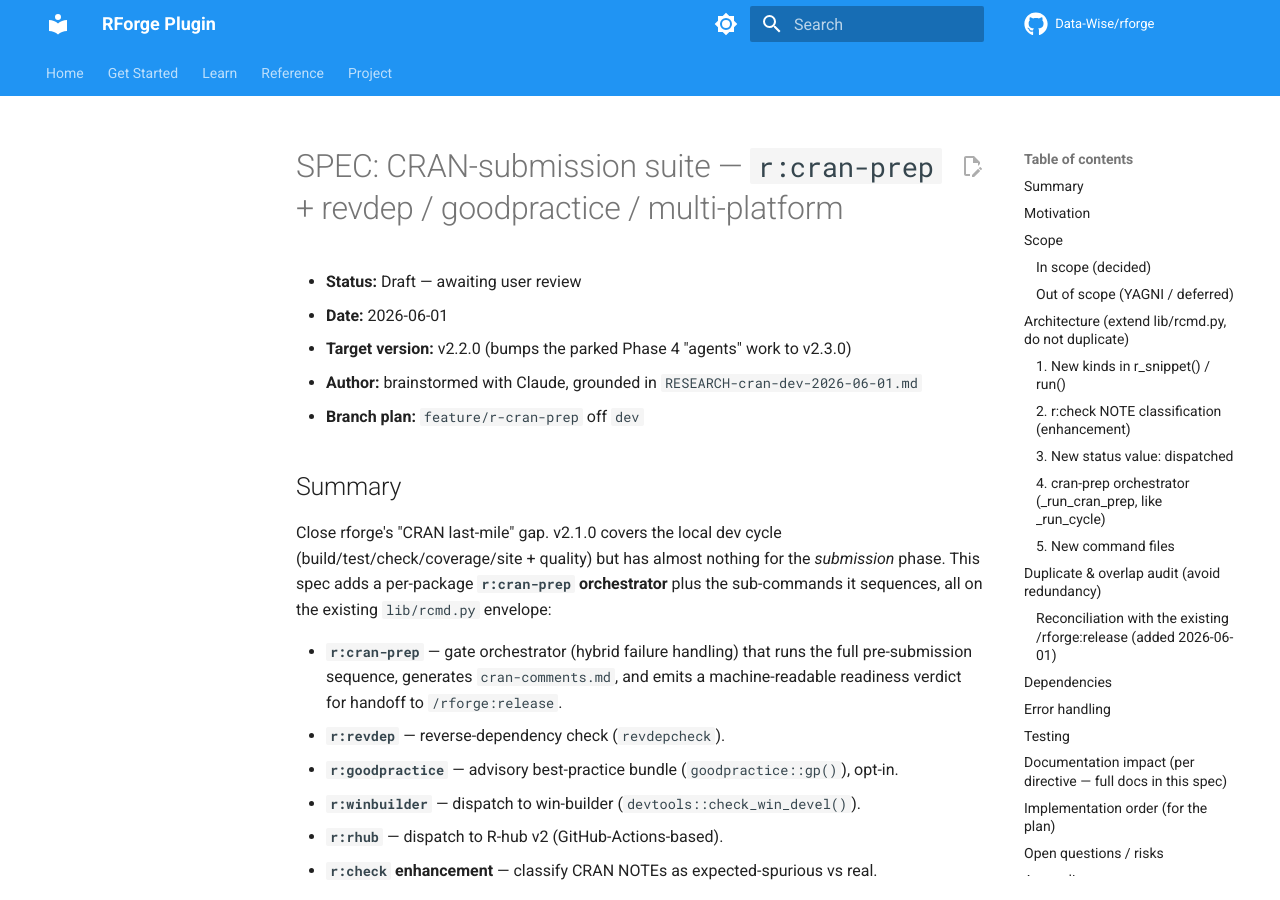
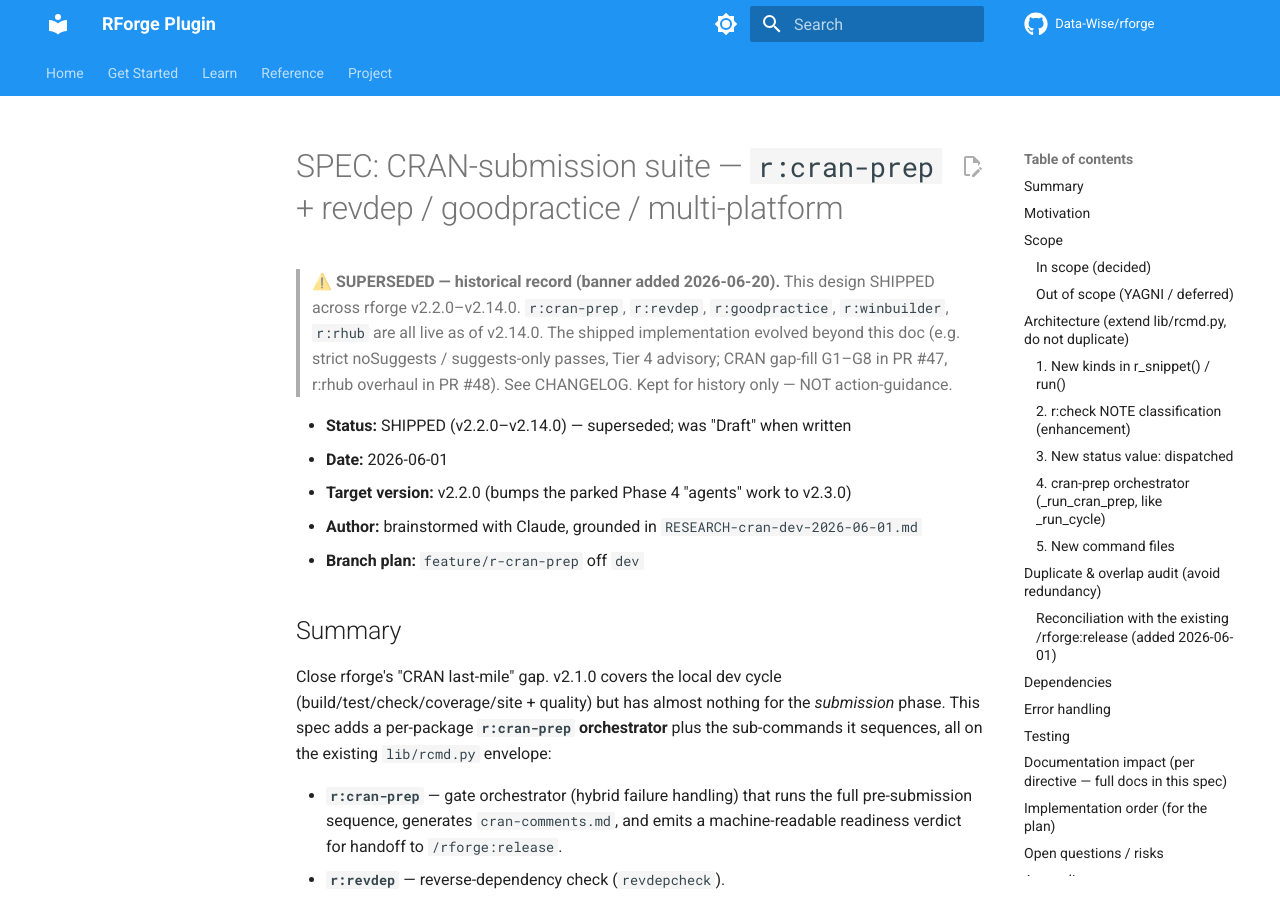
Before and after one commit to Data-Wise/rforge, an MkDocs documentation site: the page built from docs/specs/SPEC-r-cran-prep-2026-06-01.md, in a window 1280 px wide and 900 px high. Built offline with MkDocs 1.6.1 and Material for MkDocs 9.7.7, drawn with Linux system fonts in a browser that asks for light colours; comment, search, counter and statistics services are not loaded.

Commit message:
docs: mark CRAN-suite spec/research/brainstorm as superseded (shipped v2.2.0–v2.14.0)
Banners flag these as historical, not action-guidance — the CRAN suite,
scaffolding theme, and r:deps-sync all shipped and are live as of v2.14.0.

Co-Authored-By: Claude Opus 4.8 <noreply@anthropic.com>

```diff
--- a/docs/specs/SPEC-r-cran-prep-2026-06-01.md
+++ b/docs/specs/SPEC-r-cran-prep-2026-06-01.md
@@ -1,6 +1,13 @@
 # SPEC: CRAN-submission suite — `r:cran-prep` + revdep / goodpractice / multi-platform
 
-- **Status:** Draft — awaiting user review
+> **⚠️ SUPERSEDED — historical record (banner added 2026-06-20).** This design
+> SHIPPED across rforge v2.2.0–v2.14.0. `r:cran-prep`, `r:revdep`, `r:goodpractice`,
+> `r:winbuilder`, `r:rhub` are all live as of v2.14.0. The shipped implementation
+> evolved beyond this doc (e.g. strict noSuggests / suggests-only passes, Tier 4
+> advisory; CRAN gap-fill G1–G8 in PR #47, r:rhub overhaul in PR #48). See CHANGELOG.
+> Kept for history only — NOT action-guidance.
+
+- **Status:** SHIPPED (v2.2.0–v2.14.0) — superseded; was "Draft" when written
 - **Date:** 2026-06-01
 - **Target version:** v2.2.0 (bumps the parked Phase 4 "agents" work to v2.3.0)
 - **Author:** brainstormed with Claude, grounded in `RESEARCH-cran-dev-2026-06-01.md`
```
Also changed, not shown: BRAINSTORM-r-command-expansion-2026-05-31.md (+5 -0 lines), docs/specs/RESEARCH-cran-dev-2026-06-01.md (+4 -0 lines).
